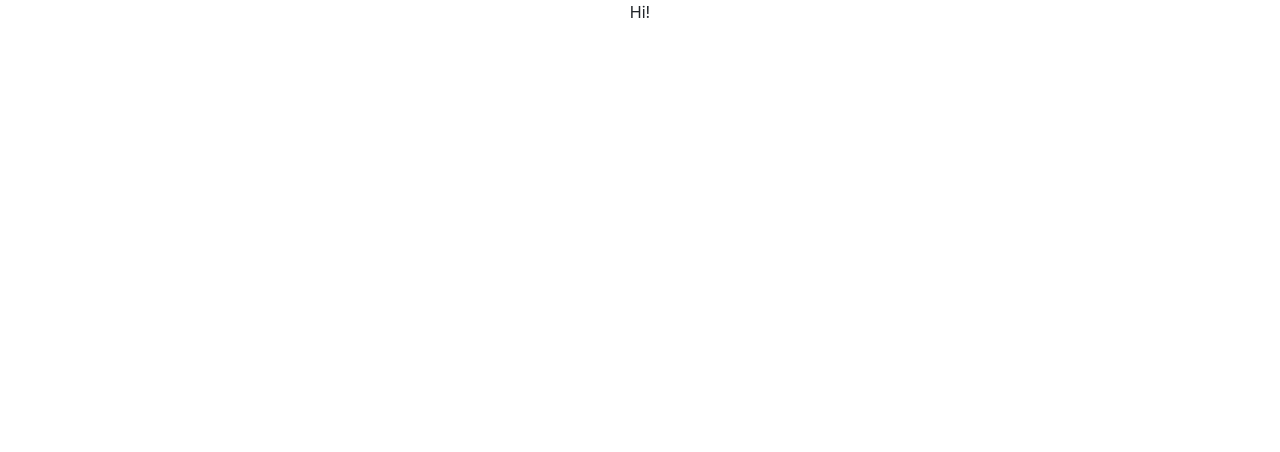
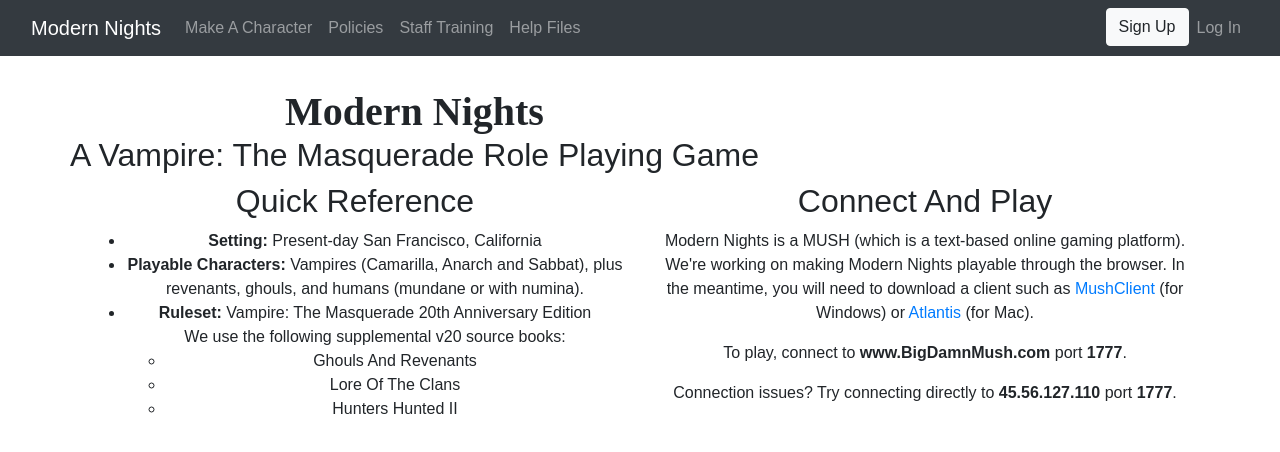
Before and after one commit to marissaconner/modernnightsmush, a React (Create React App) app in the folder sfbynite/: page / in a window 1280 px wide. Shown: the top 452 px of the page. Built offline with nearby package versions, Linux system fonts and the light colour scheme.

Commit message:
ugly set up of basic homepage

```diff
--- a/sfbynite/src/App.js
+++ b/sfbynite/src/App.js
@@ -3,7 +3,106 @@
 
 class App extends Component {
   render() {
-    return <div className="App">Hi!</div>;
+    return (
+      <div className="App">
+        <nav className="navbar navbar-dark bg-dark navbar-expand-lg">
+          <div className="container-fluid">
+            <div className="navbar-header">
+              <a className="navbar-brand" href="#">
+                Modern Nights
+              </a>
+            </div>
+            <ul className="nav navbar-nav  mr-auto mt-2 mt-lg-0">
+              <li className="nav-item">
+                <a className="nav-link" href="#">
+                  Make A Character
+                </a>
+              </li>
+              <li className="nav-item">
+                <a className="nav-link" href="#">
+                  Policies
+                </a>
+              </li>
+              <li className="nav-item">
+                <a className="nav-link" href="#">
+                  Staff Training
+                </a>
+              </li>
+              <li className="nav-item">
+                <a className="nav-link" href="#">
+                  Help Files
+                </a>
+              </li>
+            </ul>
+            <ul className="nav navbar-right navbar-nav">
+              <li className="nav-item">
+                <button className="btn navbar-btn btn-light">Sign Up</button>
+              </li>
+              <li className="nav-item">
+                <span className="nav-link">Log In</span>
+              </li>
+            </ul>
+          </div>
+        </nav>
+
+        <div className="container">
+          <div id="splash">
+            <div className="row">
+              <h1>
+                Modern Nights
+                <small>A Vampire: The Masquerade Role Playing Game</small>
+              </h1>
+            </div>
+
+            <div className="row">
+              <div className="col-md-6">
+                <h2>Quick Reference</h2>
+                <ul>
+                  <li>
+                    <b>Setting:</b> Present-day San Francisco, California
+                  </li>
+                  <li>
+                    <b>Playable Characters:</b> Vampires (Camarilla, Anarch and
+                    Sabbat), plus revenants, ghouls, and humans (mundane or with
+                    numina).
+                  </li>
+                  <li>
+                    <b>Ruleset:</b> Vampire: The Masquerade 20th Anniversary
+                    Edition
+                    <p>
+                      We use the following supplemental v20 source books:
+                      <ul>
+                        <li>Ghouls And Revenants</li>
+                        <li>Lore Of The Clans</li>
+                        <li>Hunters Hunted II</li>
+                      </ul>
+                    </p>
+                  </li>
+                </ul>
+              </div>
+              <div className="col-md-6">
+                <h2>Connect And Play</h2>
+                <p>
+                  Modern Nights is a MUSH (which is a text-based online gaming
+                  platform). We're working on making Modern Nights playable
+                  through the browser. In the meantime, you will need to
+                  download a client such as <a href="#">MushClient</a> (for
+                  Windows) or <a href="#">Atlantis</a> (for Mac).
+                </p>
+                <p>
+                  To play, connect to <b>www.BigDamnMush.com</b> port{" "}
+                  <b>1777</b>.
+                </p>
+                <p>
+                  Connection issues? Try connecting directly to{" "}
+                  <b>45.56.127.110</b> port <b>1777</b>.
+                </p>
+              </div>
+            </div>
+          </div>
+        </div>
+      </div>
+    );
   }
 }
 
--- a/sfbynite/src/index.css
+++ b/sfbynite/src/index.css
@@ -8,7 +8,24 @@
   -moz-osx-font-smoothing: grayscale;
 }
 
+* {
+  font-family: "Raleway", sans-serif;
+}
+
+h1 {
+  font-family: "Cinzel Decorative", serif;
+  font-weight: 900;
+}
+
 code {
   font-family: source-code-pro, Menlo, Monaco, Consolas, "Courier New",
     monospace;
 }
+
+small {
+  display: block;
+}
+
+#splash {
+  padding: 2em 0 2em 0;
+}
```
